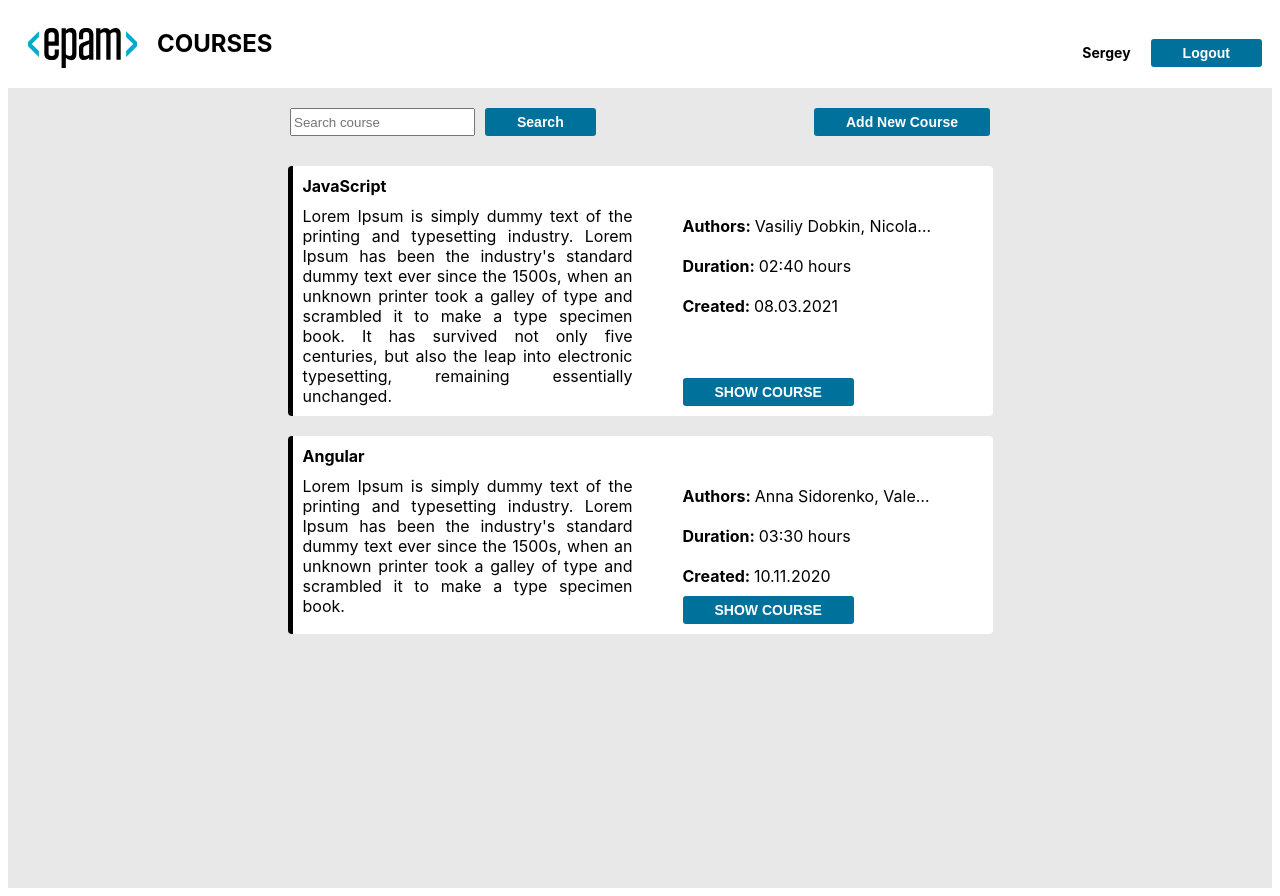
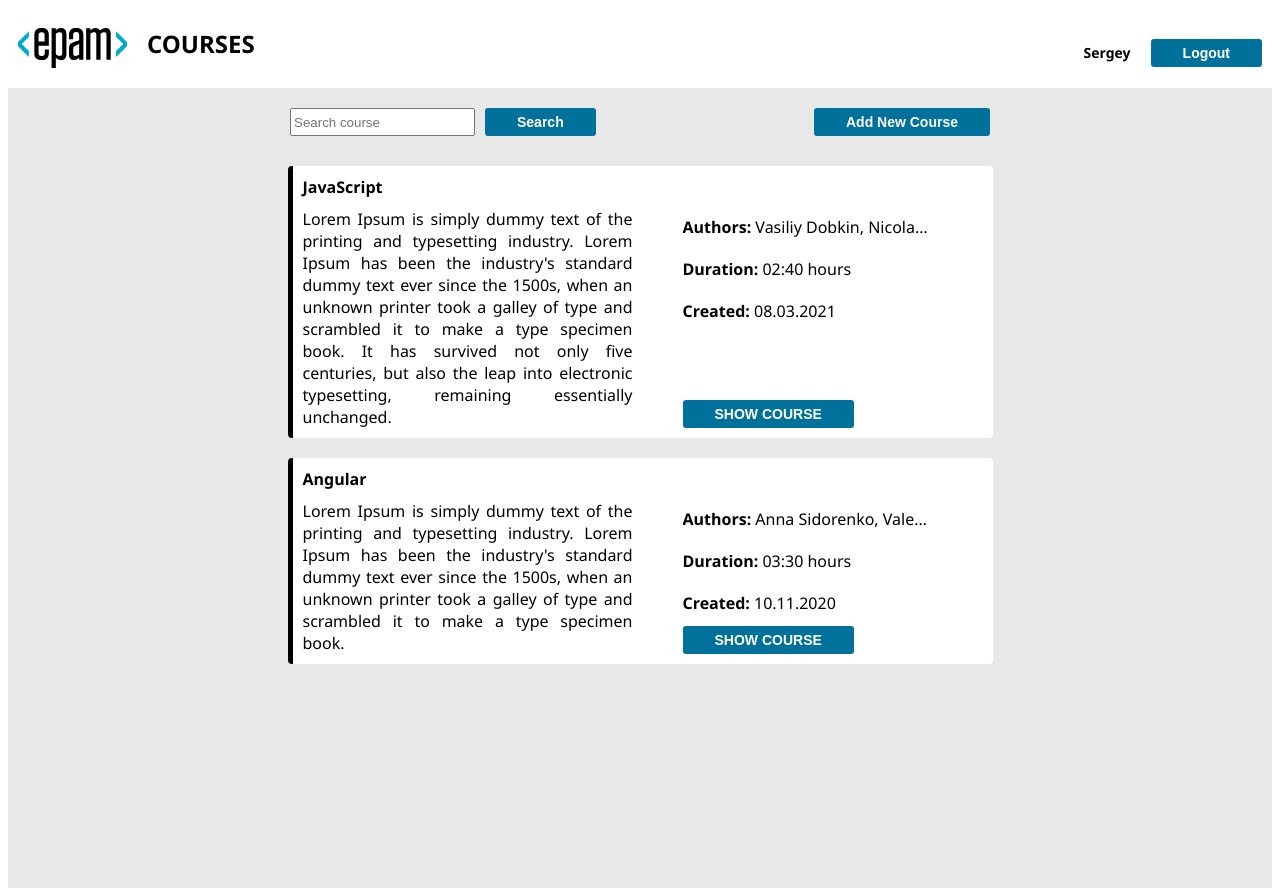
Before and after one commit to ferzik85/sersid-courses-app, a React (Create React App) app: page / in a window 1280 px wide. Built offline with nearby package versions, Linux system fonts and the light colour scheme.

Commit message:
fix styles 1

```diff
--- a/src/App.module.css
+++ b/src/App.module.css
@@ -1,11 +1,7 @@
 .main {
-    margin: auto;
-    margin-top: 5px;
-    width: 100%;
-    font-family: -apple-system, BlinkMacSystemFont, 'Segoe UI', 'Roboto', 'Oxygen',
-    'Ubuntu', 'Cantarell', 'Fira Sans', 'Droid Sans', 'Helvetica Neue', sans-serif;
-    display: flex;
-    flex-direction: column;
-    align-items: center;
-    justify-content: center;
-  }
+  margin: auto;
+  width: 100%;
+  font-family: "Segoe UI", sans-serif;
+  display: flex;
+  flex-direction: column;
+}
--- a/src/components/Header/Header.module.css
+++ b/src/components/Header/Header.module.css
@@ -25,7 +25,6 @@
 .header-button span {
   color: black;
   margin-right: 20px;
-    margin-left: 10px;
   font-size: 14px;
   font-weight: bold;
 }
@@ -33,4 +32,5 @@
 .header-logo {
   display: flex;
   margin-right: 10px;
+  margin-left: 10px;
 }
--- a/src/components/Header/components/Logo.module.css
+++ b/src/components/Header/components/Logo.module.css
@@ -1,5 +1,4 @@
 .logo {
     pointer-events: none;
-    margin-left: 20px;
     height: 40px;
   }
```
Lines whose indentation alone changed are shown as unchanged.
